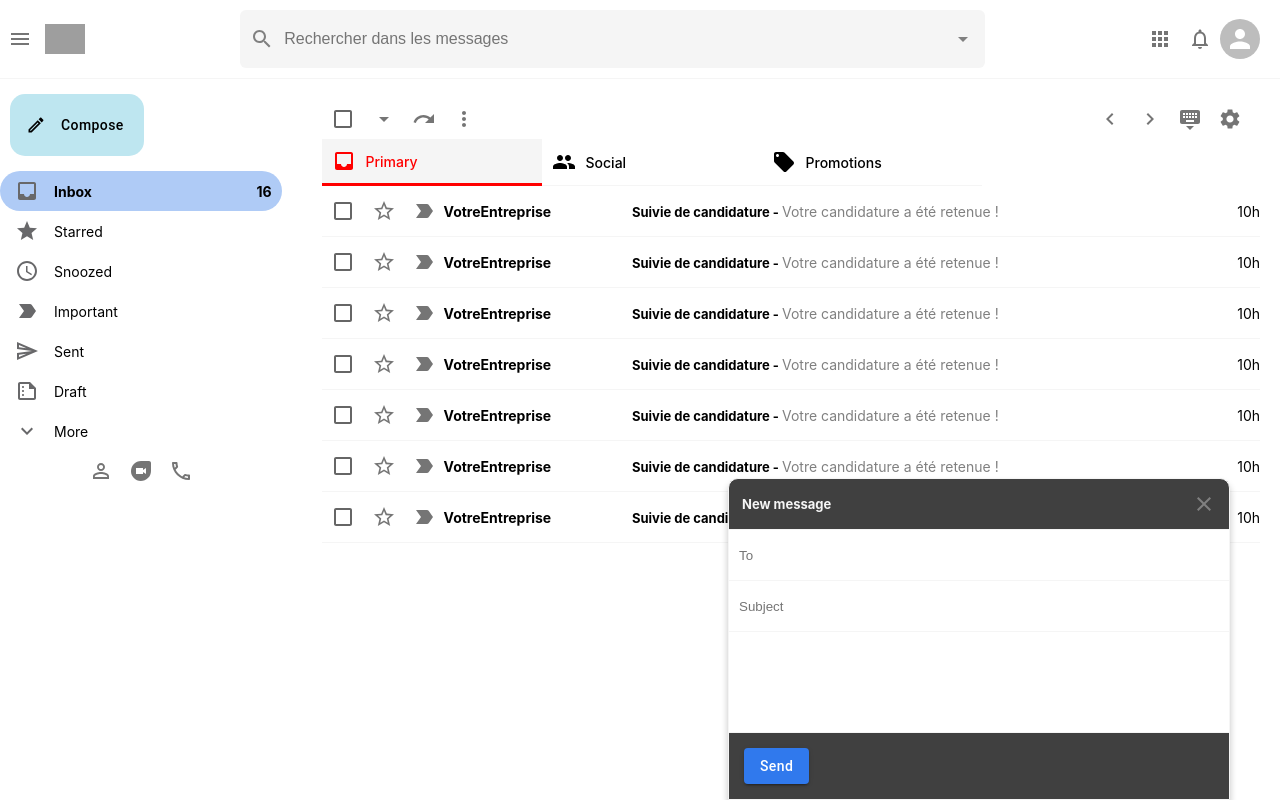
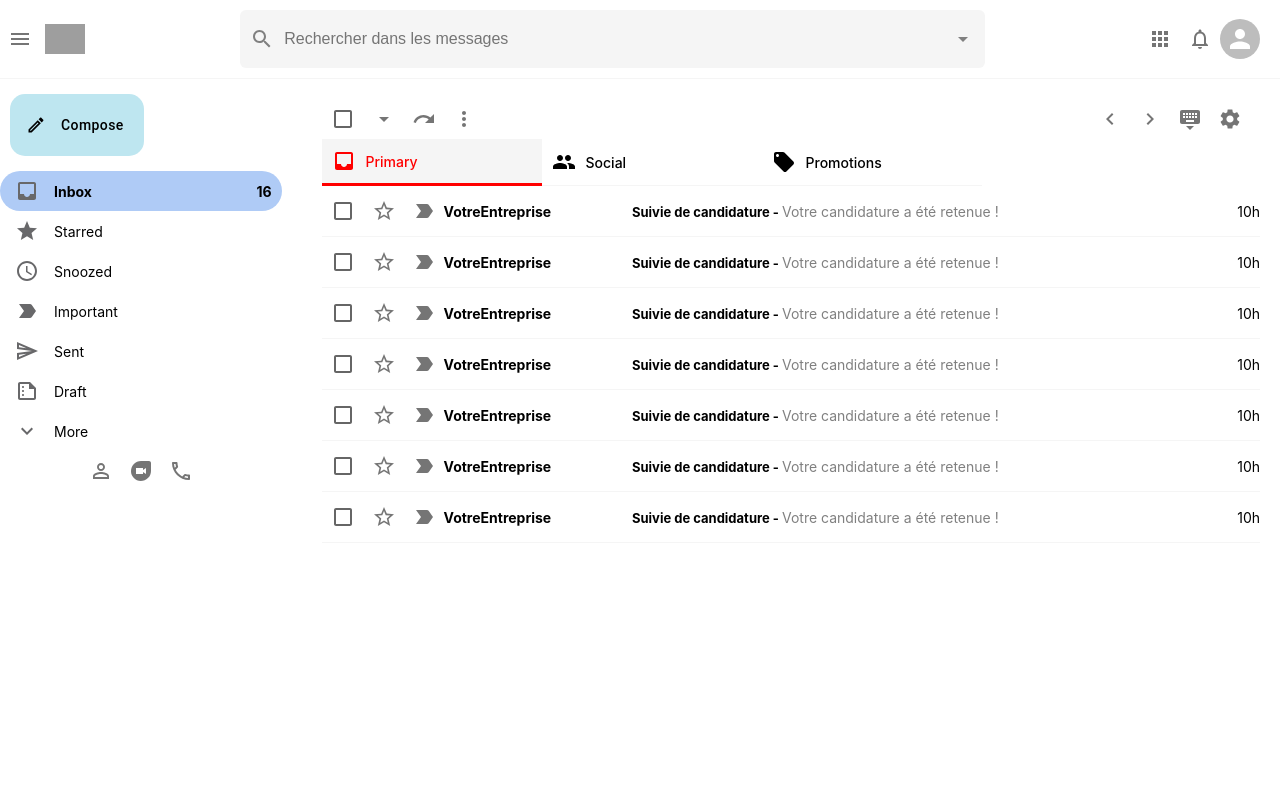
Before and after one commit to Alizea-Masse/GmailClone, a React (Create React App) app: page / in a window 1280 px wide. Built offline with nearby package versions, Linux system fonts and the light colour scheme; grey boxes are pictures that could not be loaded.

Commit message:
sendMail section and mail reducer done

```diff
--- a/package.json
+++ b/package.json
@@ -13,6 +13,7 @@
     "@testing-library/user-event": "^14.4.3",
     "react": "^18.2.0",
     "react-dom": "^18.2.0",
+    "react-hook-form": "^7.43.8",
     "react-icons": "^4.8.0",
     "react-redux": "^8.0.5",
     "react-router-dom": "^6.9.0",
--- a/src/App.js
+++ b/src/App.js
@@ -7,8 +7,11 @@ import Sidebar from "./components/Sidebar";
 import Mail from "./components/Mail";
 import EmailList from "./components/EmailList";
 import SendMail from "./components/SendMail";
+import { useSelector } from "react-redux";
+import { selectSendMessageIsOpen } from "./features/mailSlice";
 
 function App() {
+  const sendMessageIsOpen = useSelector(selectSendMessageIsOpen);
   return (
 
 
@@ -23,7 +26,8 @@ function App() {
             </Routes>
             {/* MailList */}
           </div>
-          <SendMail/>
+          {sendMessageIsOpen && <SendMail />}
+
         </div>
 
 
--- a/src/components/SendMail/index.js
+++ b/src/components/SendMail/index.js
@@ -1,29 +1,59 @@
-import React from 'react'
-import './style.css'
-import CloseIcon from '@mui/icons-material/Close';
-import { Button } from '@mui/material';
+import React from "react";
+import "./style.css";
+import CloseIcon from "@mui/icons-material/Close";
+import { Button } from "@mui/material";
+import { useForm } from "react-hook-form";
+import { closeSendMessage } from "../../features/mailSlice";
+import { useDispatch } from "react-redux";
 
-function sendMail() {
+function SendMail() {
+    const dispatch = useDispatch();
+  const { register, handleSubmit, watch, formState: { errors } } = useForm();
+    const onSubmit = (formData) => {
+        console.log(formData);
+    };
   return (
-    <div className='sendMail'>
-        <div className="sendMail__header">
-            <h3>New message</h3>
-            <CloseIcon className="sendMail__close"/>
+    <div className="sendMail">
+      <div className="sendMail__header">
+        <h3>New message</h3>
+        <CloseIcon onClick={()=> dispatch(closeSendMessage())} className="sendMail__close" />
+      </div>
+      <form onSubmit={handleSubmit(onSubmit)}>
+        <input
+          name="to"
+          type="email"
+          placeholder="To"
+          {...register('to', { required: true })}
+        />
+        {errors.to && <p className="sendMail__error"> To is required</p>}
+        <input
+          name="subject"
+          type="text"
+          placeholder="Subject"
+          {...register('subject', { required: true })}
+        />
+        {errors.subject && <p className="sendMail__error"> Subject is required</p>}
+        <input
+          name="message"
+          type="text"
+          className="sendMail__message"
+          {...register('message', { required: true })}
+        />
+                {errors.message && <p className="sendMail__error"> Message is required</p>}
+
+        <div className="sendMail__option">
+          <Button
+            className="sendMail__button"
+            variant="contained"
+            color="primary"
+            type="submit"
+          >
+            Send
+          </Button>
         </div>
-        <form>
-            <input type="text" placeholder="To"/>
-            <input type="text" placeholder="Subject"/>
-            <input type="text" className='sendMail__message'/>
-            <div className="sendMail__option">
-                <Button className='sendMail__button'
-                variant='contained'
-                color='primary'
-                type='submit'
-                >Send</Button>
-            </div>
-        </form>
+      </form>
     </div>
-  )
+  );
 }
 
-export default sendMail
+export default SendMail;
--- a/src/components/SendMail/style.css
+++ b/src/components/SendMail/style.css
@@ -58,3 +58,10 @@
     flex: 1;
 
 }
+
+.sendMail__error {
+    background-color: #fff;
+    color: red;
+    font-size: 12px;
+    text-align: right;
+}
--- a/src/components/Sidebar/index.js
+++ b/src/components/Sidebar/index.js
@@ -14,10 +14,14 @@ import DuoOutlinedIcon from "@mui/icons-material/DuoOutlined";
 import PhoneOutlinedIcon from "@mui/icons-material/PhoneOutlined";
 import IconButton from "@mui/material/IconButton";
 import ExpandMoreIcon from "@mui/icons-material/ExpandMore";
+import { openSendMessage } from "../../features/mailSlice";
+import { useDispatch } from "react-redux";
 function Sidebar() {
+  const dispatch = useDispatch();
+
   return (
     <div className="sidebar">
-      <Button
+      <Button onClick={() => dispatch(openSendMessage())}
         className="sidebar__button"
         startIcon={
           <CreateOutlinedIcon fontSize="large" className="sidebar__compose" />
```
Also changed, not shown: 1 other file (tests, documents, lock files or other folders).
